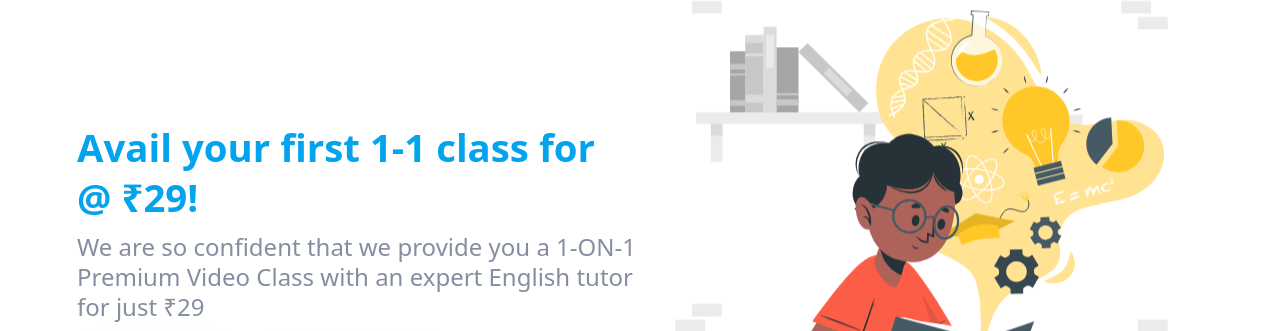
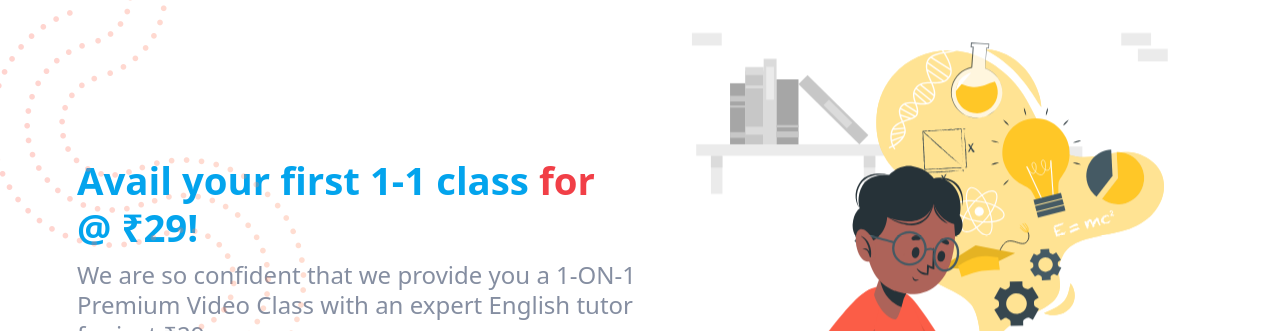
Before and after one commit to Xlaton25/talkeng, a plain HTML site: page index.html in a window 1280 px wide. Shown: the part 103-434 px from the top of the page. Drawn offline with nearby package versions, Linux system fonts and the light colour scheme.

Commit message:
Left Bg added (Customisable)

```diff
--- a/assets/css/hero.css
+++ b/assets/css/hero.css
@@ -6,6 +6,7 @@
     /* max-width: 1140px; */
     margin-left: auto;
     margin-right: auto;
+    margin-top: 2rem;
     padding-left: 15px;
     padding-right: 15px;
     /* font-family: 'Raleway', sans-serif; */
@@ -49,7 +50,8 @@ a{
 #hhero-banner h1{
     font-size: 3vw;
     font-weight: bolder;
-    line-height: 50px;
+    /* line-height: 50px; */
+    line-height: 1.2;
     margin: 5vw 0 10px 0;
     color: #03a4ed;
     /* margin-bottom: 1%; */
@@ -57,7 +59,7 @@ a{
 
 
 #hhero-banner h1 span{
-    /* color: #f13f47; */
+    color: #f13f47;
 }
 
 #hhero-banner p{
@@ -118,6 +120,7 @@ a{
 #hhero-banner .btn-play-store img{
     width: 25px;
     padding-right: 5px;
+    margin-left: 5px;
 }
 #hhero-banner .btn-play-store i{
     font-size: 45px;
@@ -135,6 +138,15 @@ a{
 }
 #hhero-banner .animated{
     animation: up-down 2s ease-in-out infinite alternate-reverse both;
+}
+
+#hhero-banner .services-left-dec img {
+    width: 387px;
+    height: 638px;
+    left: -80px;
+    top: -140px;
+    position: absolute;
+    z-index: 1
 }
 @keyframes up-down{
     0%{
@@ -171,8 +183,9 @@ a{
         /* padding-bottom: 50px; */
     }
     #hhero-banner h1{
-       margin-top: 20px;
+       margin-top: 30px;
        font-size: 8vw;
+       padding-top: 5px;
     }
     #hhero-banner h2{
         font-size: 20px;
@@ -194,4 +207,7 @@ a{
         position: relative;
         margin-top: 150px;
     }
+    #hhero-banner .services-left-dec img{
+        display: none;
+    }
 }
--- a/index.html
+++ b/index.html
@@ -185,6 +185,9 @@
                 <div class="col-6">
                     <img src="assets\images\14230944_5437681.svg" alt="" class="img-fluid animated" />
                 </div>
+            </div>
+            <div class="services-left-dec">
+                <img src="assets/images/services-left-dec.png" alt>
             </div>
         </div>
     </section>
```
